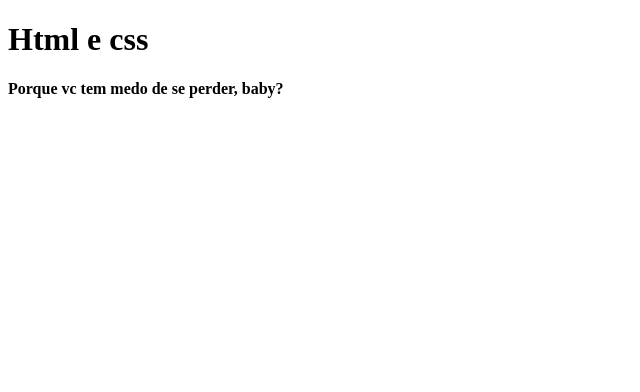
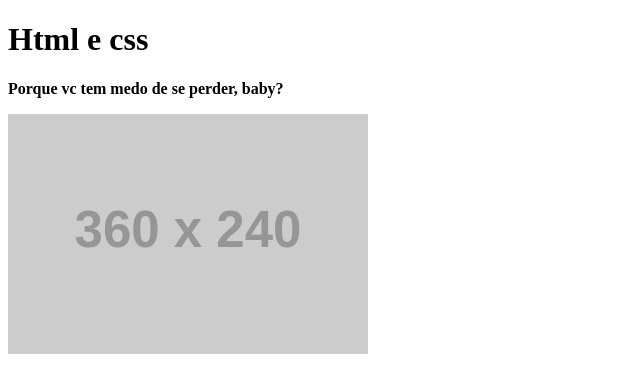
Before and after one commit to BrunnaSilva/ProjetosHtmlCss, a plain HTML site: page index.html in a window 1280 px wide. Shown: the whole page, without its empty margins (0-640 px from the left). Drawn offline with Linux system fonts and the light colour scheme; placeholder pictures from the web are drawn by us.

Commit message:
Update index.html

```diff
--- a/index.html
+++ b/index.html
@@ -5,12 +5,23 @@
     <title> GitHub </title>
   </head>
   <body>
+    <div class= "grid">
+      <div class = "row">
+        <div class= "col-12">
+          <h1>Html e css</h1>
+        </div>
+      </div>
 
-    <h1>Html e css</h1>
-    <strong> <p> Porque vc tem medo de se perder, baby?</p> </strong>
+      <div class = "row">
+        <div class = "col-6">
+           <strong> <p> Porque vc tem medo de se perder, baby?</p> </strong>
+         </div>
 
-
-
+        <div class = "col-6">
+           <img src="http://via.placeholder.com/360x240">
+         </div>
+       </div>
+     </div>
 
   </body>
 </html>
```
